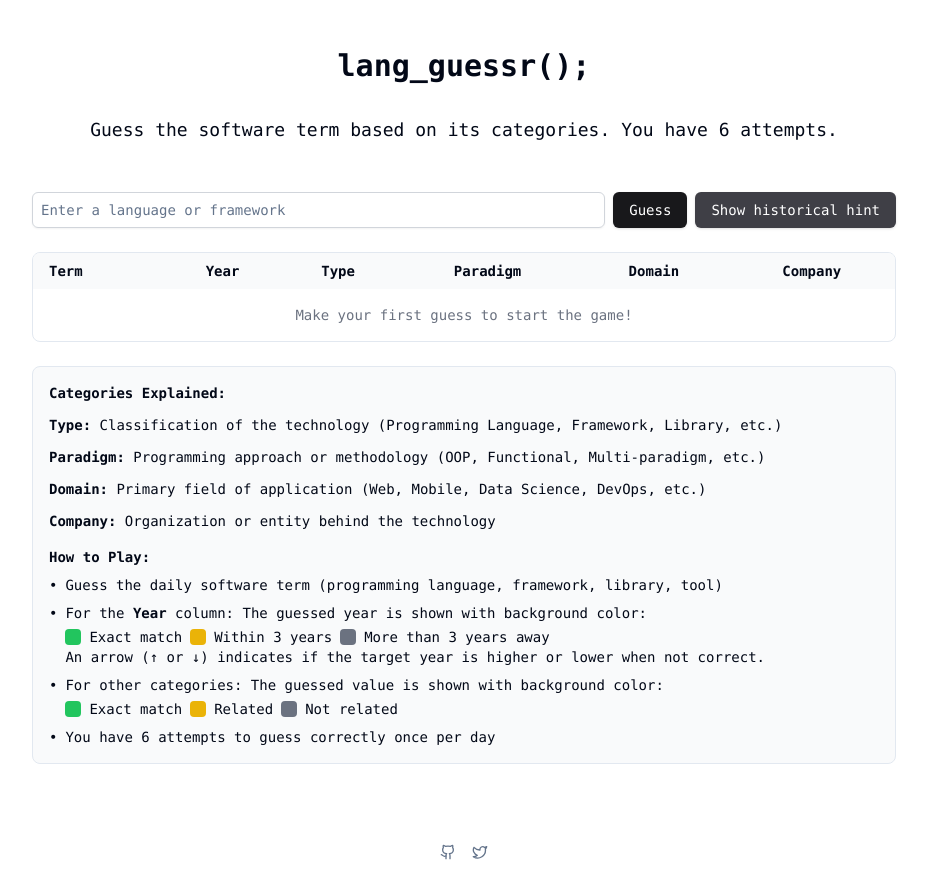
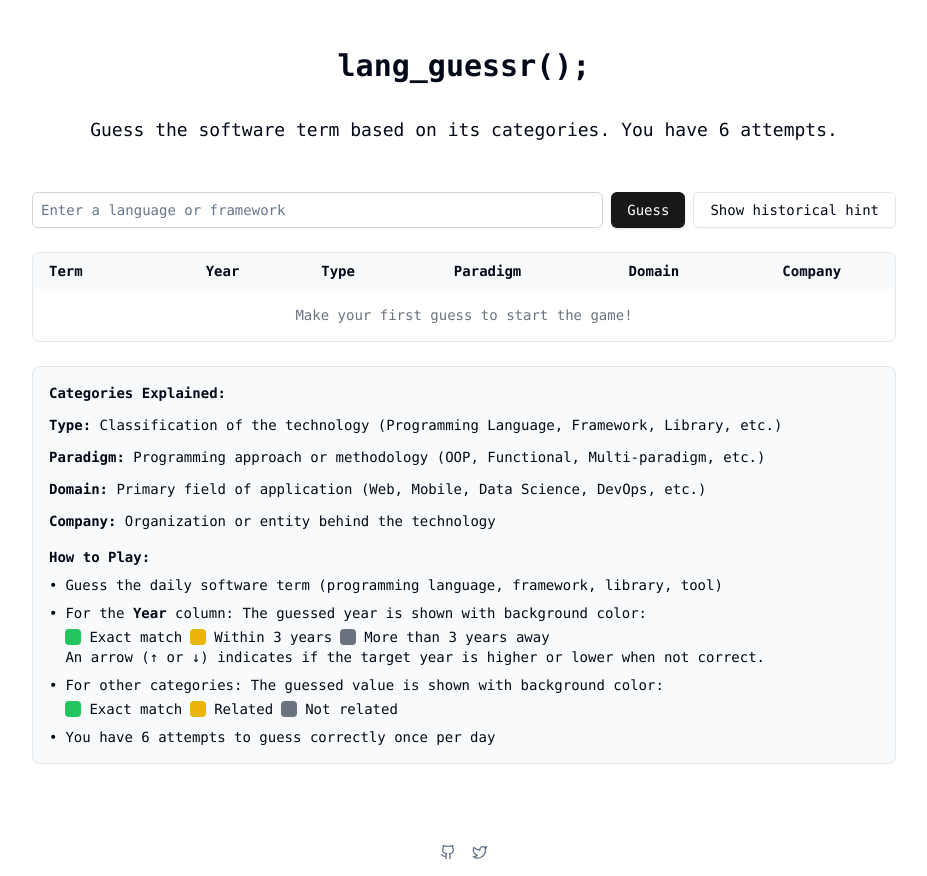
Before and after one commit to julianofirme/lang-guessr, a Next.js app: page / in a window 1280 px wide. Shown: the whole page, without its empty margins (176-1103 px from the left). Built offline with nearby package versions, Linux system fonts and the light colour scheme.

Commit message:
change the button variant

```diff
--- a/components/software-wordle.tsx
+++ b/components/software-wordle.tsx
@@ -318,7 +318,8 @@ export default function SoftwareWordle() {
             </Button>
             <Button
               onClick={() => setShowHistoricalHint(true)}
-              className="bg-zinc-700 text-white px-4 py-2 rounded-md"
+              className="px-4 py-2 rounded-md"
+              variant={"outline"}
             >
               Show historical hint
             </Button>
```
